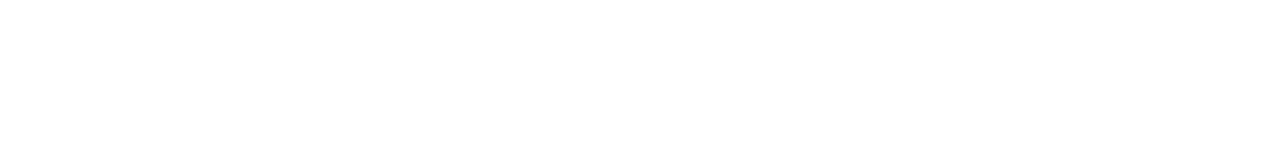
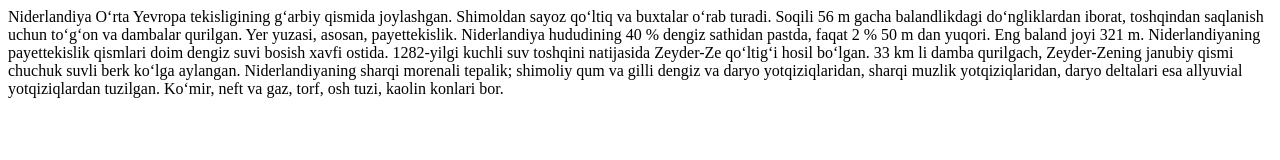
Before and after one commit to Azizbek-Kalandarov/test, a plain HTML site: page index.html in a window 1280 px wide. Drawn offline with Linux system fonts and the light colour scheme.

Commit message:
Add css file and write code in html file

```diff
--- a/index.html
+++ b/index.html
@@ -7,6 +7,15 @@
 </head>
 <body>
 
+  <header>
+
+  </header>
+
+  <main>
+    <section>
+      Niderlandiya Oʻrta Yevropa tekisligining gʻarbiy qismida joylashgan. Shimoldan sayoz qoʻltiq va buxtalar oʻrab turadi. Soqili 56 m gacha balandlikdagi doʻngliklardan iborat, toshqindan saqlanish uchun toʻgʻon va dambalar qurilgan. Yer yuzasi, asosan, payettekislik. Niderlandiya hududining 40 % dengiz sathidan pastda, faqat 2 % 50 m dan yuqori. Eng baland joyi 321 m. Niderlandiyaning payettekislik qismlari doim dengiz suvi bosish xavfi ostida. 1282-yilgi kuchli suv toshqini natijasida Zeyder-Ze qoʻltigʻi hosil boʻlgan. 33 km li damba qurilgach, Zeyder-Zening janubiy qismi chuchuk suvli berk koʻlga aylangan. Niderlandiyaning sharqi morenali tepalik; shimoliy qum va gilli dengiz va daryo yotqiziqlaridan, sharqi muzlik yotqiziqlaridan, daryo deltalari esa allyuvial yotqiziqlardan tuzilgan. Koʻmir, neft va gaz, torf, osh tuzi, kaolin konlari bor.
+    </section>
+  </main>
 
 </body>
 </html>
```
Also changed, not shown: main.css (added).
